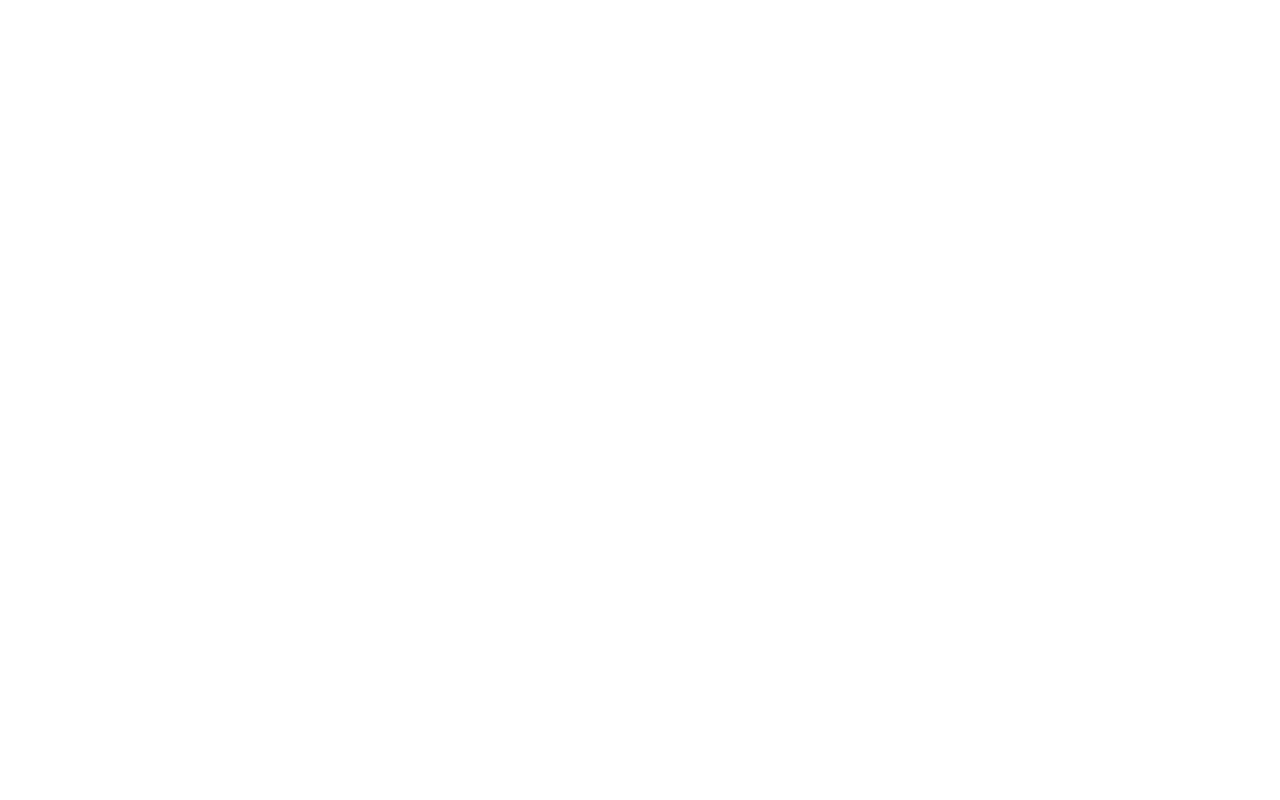
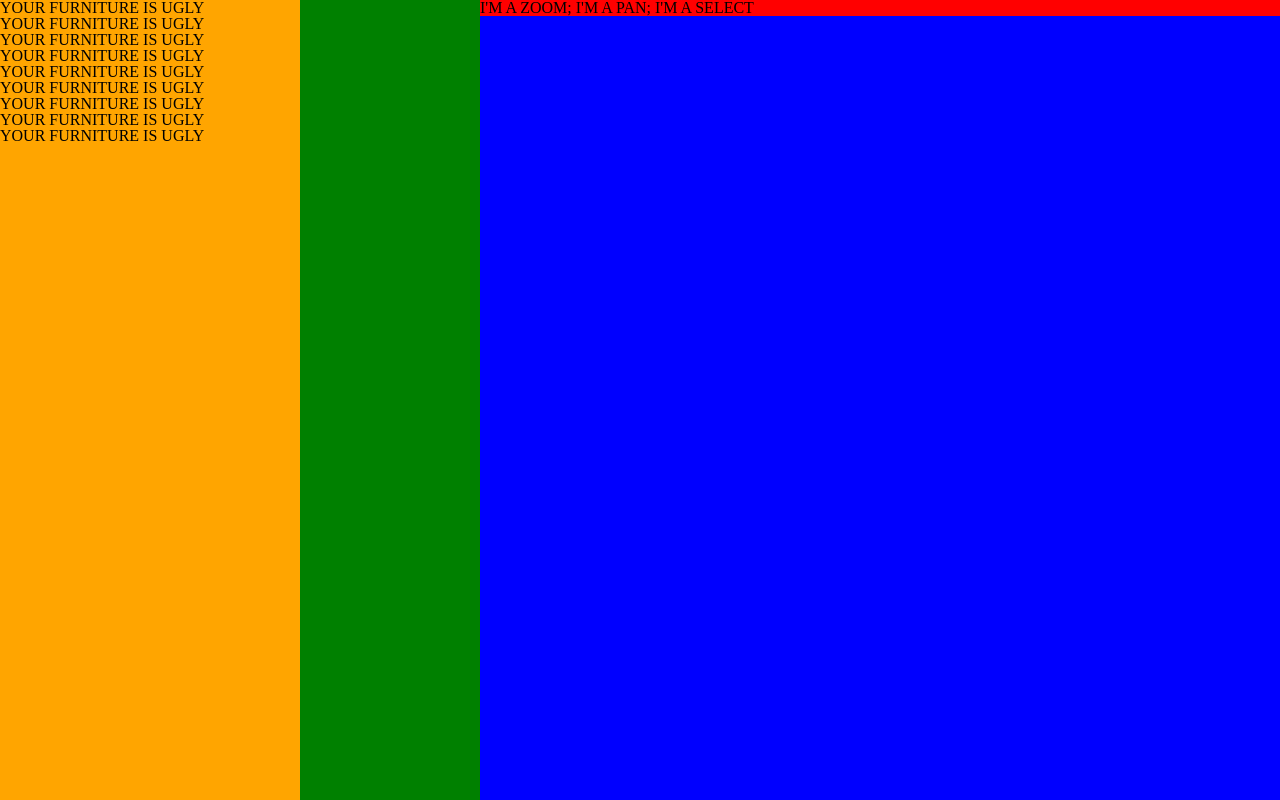
Before and after one commit to dbmikus/fung-shwag, a plain HTML site: page static/index.html in a window 1280 px wide. Drawn offline with Linux system fonts and the light colour scheme.

Commit message:
Rough web layout with colors to distinguish sections.
Should definitely use relative positioning for sidebar.
Maybe use it for other stuff, maybe not. Try drawtable with and without position
set to absolute to see what is going on.

Might need some weird dynamic Javascript styling.

```diff
--- a/static/index.html
+++ b/static/index.html
@@ -9,7 +9,26 @@
   <body>
 
     <div class="wrapper">
-      <cavas></cavas>
+
+      <div id="sidebar">
+        <p>YOUR FURNITURE IS UGLY</p>
+        <p>YOUR FURNITURE IS UGLY</p>
+        <p>YOUR FURNITURE IS UGLY</p>
+        <p>YOUR FURNITURE IS UGLY</p>
+        <p>YOUR FURNITURE IS UGLY</p>
+        <p>YOUR FURNITURE IS UGLY</p>
+        <p>YOUR FURNITURE IS UGLY</p>
+        <p>YOUR FURNITURE IS UGLY</p>
+        <p>YOUR FURNITURE IS UGLY</p>
+      </div>
+
+      <div id="drawtable">
+        <div id="toolbar">I'M A ZOOM; I'M A PAN; I'M A SELECT</div>
+
+        <canvas id="blueprint">
+        </canvas>
+      </div>
+
     </div>
 
 
--- a/static/style.css
+++ b/static/style.css
@@ -1 +1,44 @@
 /* This is the main stylesheet */
+
+html,body {
+    height: 100%;
+    width: 100%;
+}
+body {
+    background-color: green;
+}
+
+/* For specific ids */
+#wrapper {
+    height: 100%;
+    width: 100%;
+    position: relative;
+}
+
+#drawtable {
+    background-color: blue;
+    height: 100%;
+
+    position:absolute;
+    right: 0;
+}
+
+#toolbar {
+    background-color: red;
+}
+
+#blueprint {
+    width: 800px;
+    height: 600px;
+}
+
+#sidebar {
+    height: 100%;
+    width: 300px;
+    background-color: orange;
+    z-index: 1;
+
+    position:absolute;
+    top:0;
+    left:0;
+}
```
